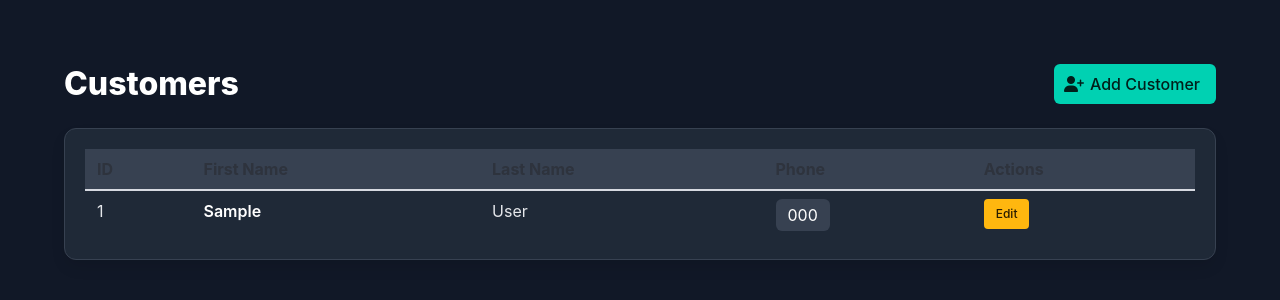
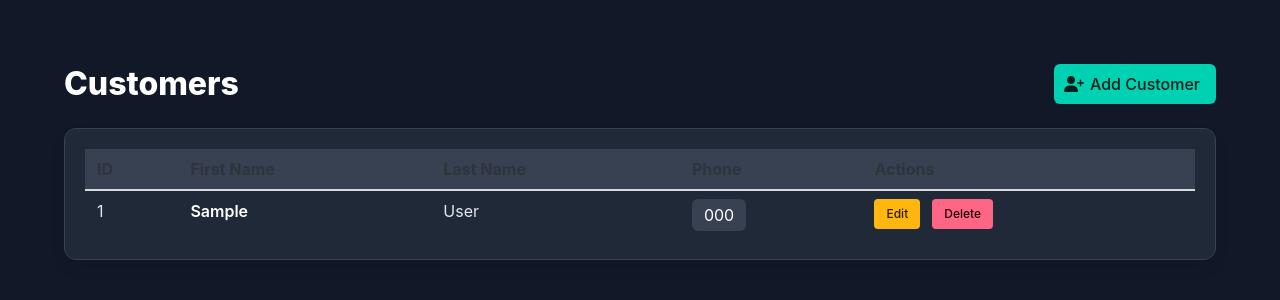
Before and after one commit to ayushkashyap31/flask-invoice-system, a Flask app: page /customers in a window 1280 px wide. Shown: the part 53-353 px from the top of the page. Run offline with Flask 3, Linux system fonts and the light colour scheme; tables that the repository leaves empty hold one stand-in row (values such as "Sample post").

Commit message:
Added the Delete feature

```diff
--- a/app.py
+++ b/app.py
@@ -189,6 +189,38 @@ def items_add():
         return redirect(url_for("items_list"))
 
     return render_template("item_form.html")
+
+
+
+@app.route(
+    "/customers/delete/<int:id>"
+)
+def delete_customer(id):
+
+    customer = Customers.get_by_id(id)
+
+    try:
+
+        customer.delete_instance()
+
+        flash(
+            "Customer deleted successfully!",
+            "success"
+        )
+
+    except Exception:
+
+        flash(
+            "Customer cannot be deleted because invoices exist.",
+            "danger"
+        )
+
+    return redirect(
+        url_for("customers_list")
+    )
+
+
+
 
 @app.route("/invoices")
 def invoices_list():
--- a/templates/customers.html
+++ b/templates/customers.html
@@ -95,13 +95,26 @@ Customers
 
                 <td>
 
-                    <a
-                    href="/customers/edit/{{ customer.id }}"
-                    class="button is-warning is-small">
+                    <div class="buttons">
 
-                        Edit
+                        <a
+                        href="/customers/edit/{{ customer.id }}"
+                        class="button is-warning is-small">
 
-                    </a>
+                            Edit
+
+                        </a>
+
+                        <a
+                        href="/customers/delete/{{ customer.id }}"
+                        class="button is-danger is-small"
+                        onclick="return confirm('Are you sure you want to delete this customer?')">
+
+                            Delete
+
+                        </a>
+
+                    </div>
 
                 </td>
 
```
